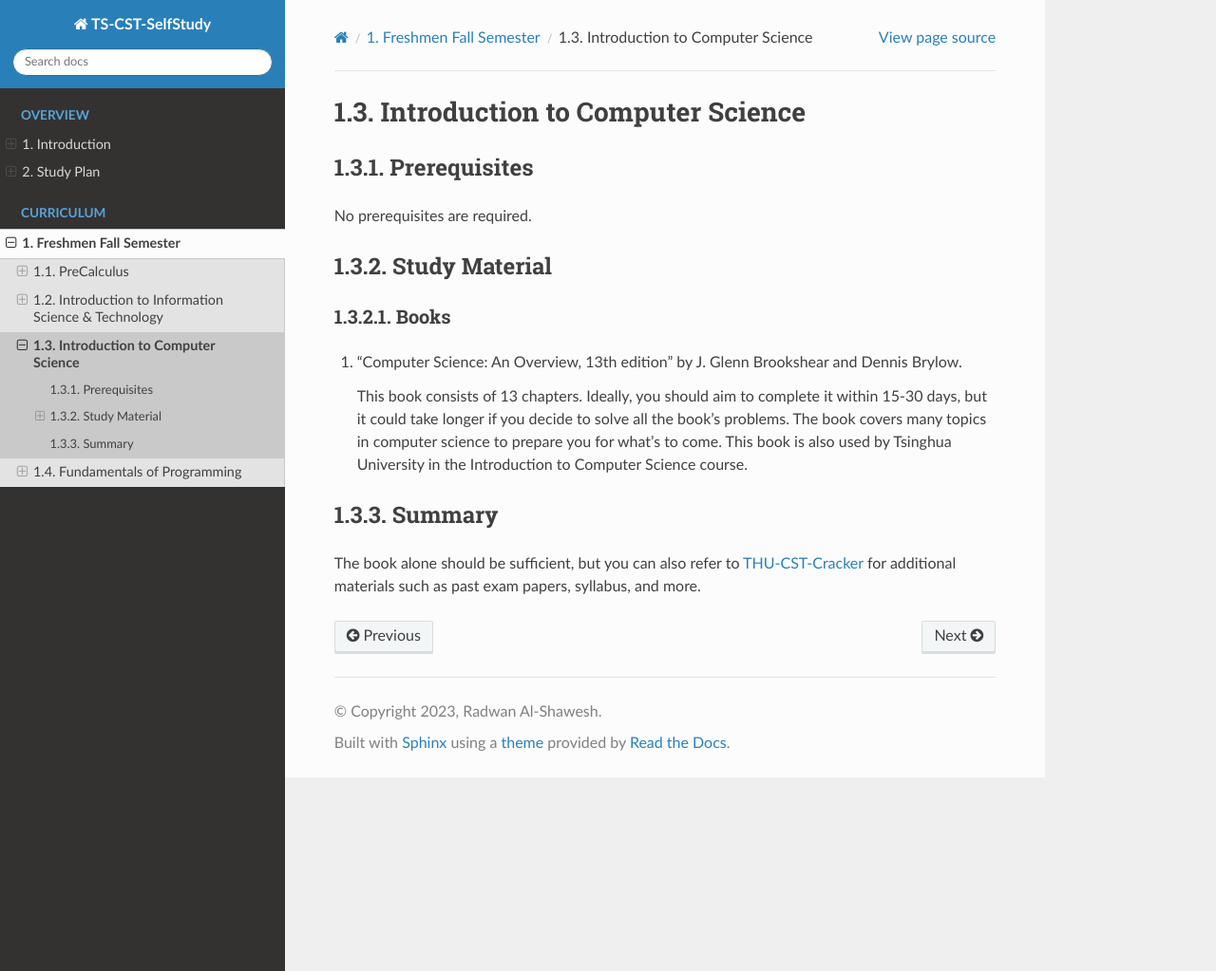
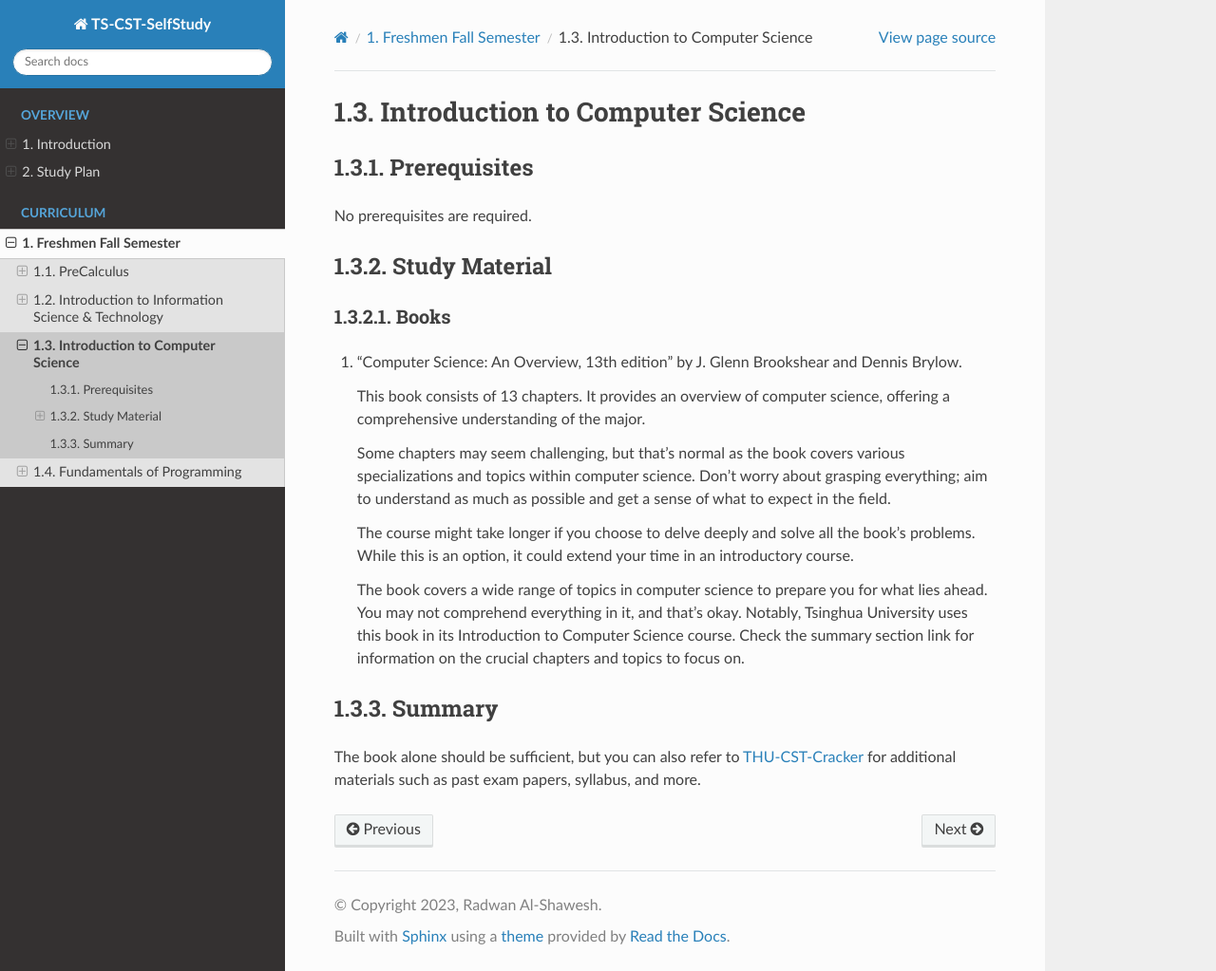
Before and after one commit to radwanCS/Tsinghua-CS-SelfStudy, a Sphinx documentation site: the page built from docs/source/content/freshmen_1/intro_CS/intro_cs.rst, in a window 1280 px wide and 1023 px high. Shown: the whole window at 95% size. Built offline with Sphinx 7.4.7 and the Read the Docs theme 2.0.0, drawn with Linux system fonts in a browser that asks for light colours.

Commit message:
updated files

```diff
--- a/docs/source/content/freshmen_1/fundamentals_of_programming/fundamentals_of_progamming.rst
+++ b/docs/source/content/freshmen_1/fundamentals_of_programming/fundamentals_of_progamming.rst
@@ -17,11 +17,11 @@ Currently, there are no highly recommended books that effectively teach modern C
 Online Resources
 """"""""""""""""
 
-1. `Learn CPP <https://www.learncpp.com/>`_
+#. `Learn CPP <https://www.learncpp.com/>`_
 
    This website, `www.learncpp.com <https://www.learncpp.com/>`_, offers comprehensive lessons on programming and modern C++. It's regularly updated, highly recommended by many developers, and superior to studying from a book due to its frequent updates.
 
-2. Coding Challenge Platforms
+#. Coding Challenge Platforms
 
    There are multiple websites that can help sharpen your programming skills. You can choose any platform you prefer, but the ones I favor and recommend are:
 
--- a/docs/source/content/freshmen_1/intro_CS/intro_cs.rst
+++ b/docs/source/content/freshmen_1/intro_CS/intro_cs.rst
@@ -3,6 +3,7 @@ Introduction to Computer Science
 
 Prerequisites
 -------------
+
 No prerequisites are required.
 
 Study Material
@@ -13,7 +14,19 @@ Books
 
 1. "Computer Science: An Overview, 13th edition" by J. Glenn Brookshear and Dennis Brylow.
 
-   This book consists of 13 chapters. Ideally, you should aim to complete it within 15-30 days, but it could take longer if you decide to solve all the book's problems. The book covers many topics in computer science to prepare you for what's to come. This book is also used by Tsinghua University in the Introduction to Computer Science course.
+   This book consists of 13 chapters. It provides an overview of computer science,
+   offering a comprehensive understanding of the major.
+
+   Some chapters may seem challenging, but that's normal as the book covers various specializations and topics within computer science.
+   Don't worry about grasping everything; aim to understand as much as possible and get a sense of what to expect in the field.
+
+   The course might take longer if you choose to delve deeply and solve all the book's problems.
+   While this is an option, it could extend your time in an introductory course.
+
+   The book covers a wide range of topics in computer science to prepare you for what lies ahead.
+   You may not comprehend everything in it, and that's okay.
+   Notably, Tsinghua University uses this book in its Introduction to Computer Science course.
+   Check the summary section link for information on the crucial chapters and topics to focus on.
 
 Summary
 -------
--- a/docs/source/content/freshmen_1/intro_IS_and_IT/intro_IS_and_IT.rst
+++ b/docs/source/content/freshmen_1/intro_IS_and_IT/intro_IS_and_IT.rst
@@ -12,11 +12,11 @@ Study Material
 Books
 """""
 
-1. "Introduction to Information Science 2nd Edition" by David Bawden, Lyn Robinson
+#. "Introduction to Information Science 2nd Edition" by David Bawden, Lyn Robinson
 
    You can quickly skim through the book without delving into every detail, primarily using it as a reference guide. Focus on understanding the main points only.
 
-2. "Computing Essentials 2023: Making IT Work for You 2023" by Timothy J. O'Leary, Daniel A. O'Leary, Linda I. O'Leary
+#. "Computing Essentials 2023: Making IT Work for You 2023" by Timothy J. O'Leary, Daniel A. O'Leary, Linda I. O'Leary
 
    This book can provide you with quick general knowledge about the field of IT.
 
```
Also changed, not shown: docs/source/content/freshmen_1/precalculus/precalculus.rst (+3 -8 lines).
